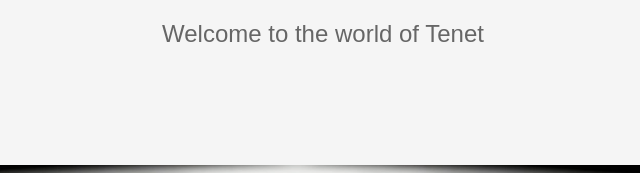
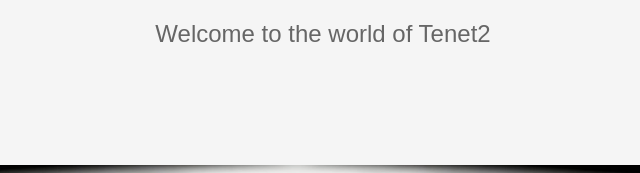
Before and after one commit to FalkinRoman/tenet-bag, a plain HTML site: page index.html in a window 1280 px wide. Shown: the part 195-368 px from the top of the page, 317-957 px from the left. Drawn offline with Linux system fonts and the light colour scheme.

Commit message:
второй коммит5

```diff
--- a/index.html
+++ b/index.html
@@ -11,7 +11,7 @@
         <div class="content-wrapper">
             <div class="content">
                 <h1>Tenet</h1>
-                <p>Welcome to the world of Tenet</p>
+                <p>Welcome to the world of Tenet2</p>
             </div>
         </div>
         <div class="image-container">
```
